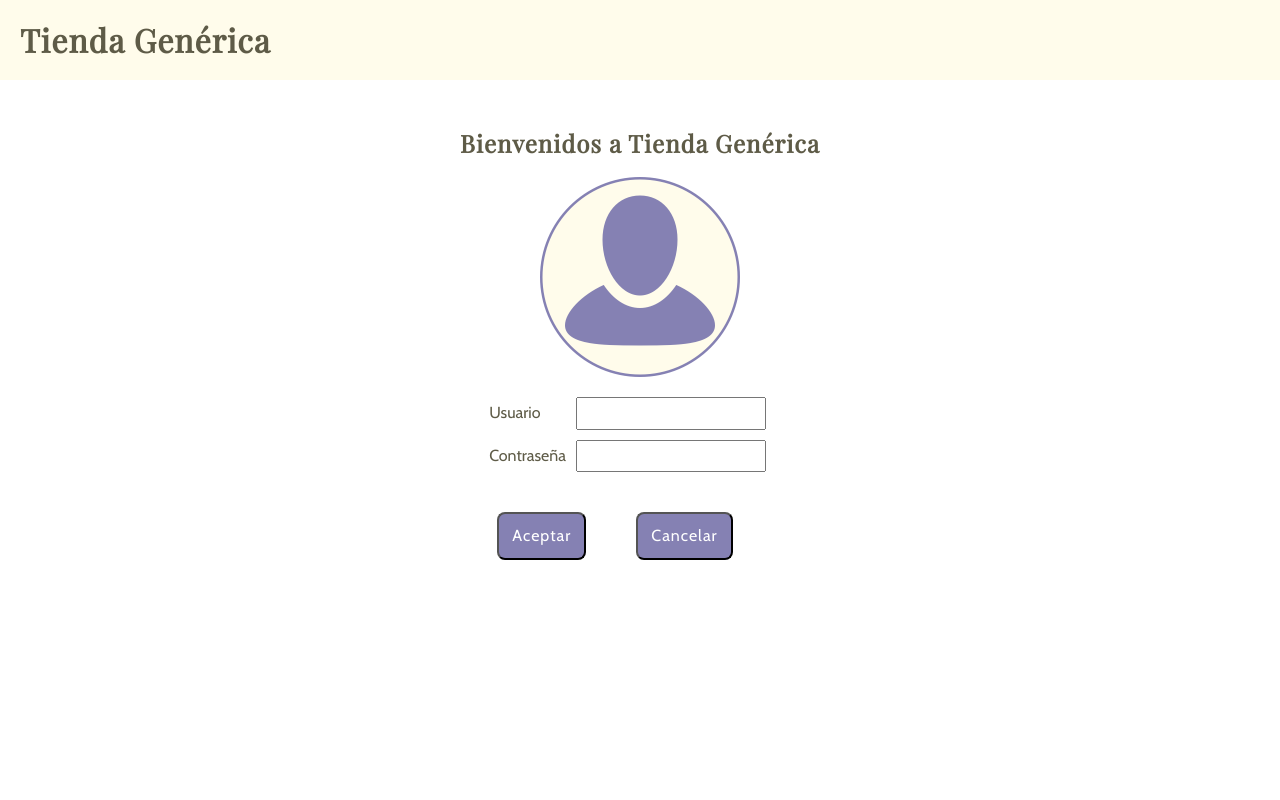
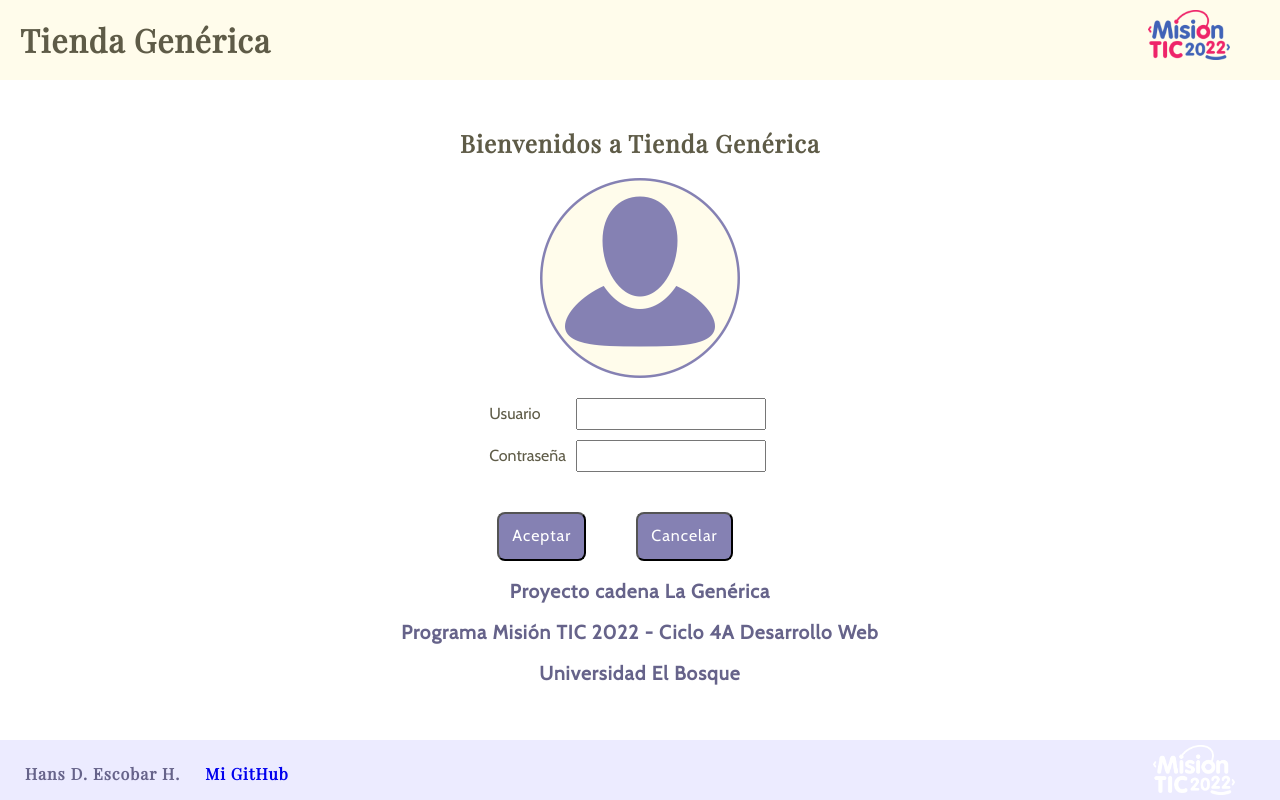
Before and after one commit to hdescobarh/cadena_lagenerica_frontend, a plain HTML site: page front_cadena_lagenerica/login.html in a window 1280 px wide. Both pictures are taken after a click on the button "Aceptar". Drawn offline with nearby package versions, Linux system fonts and the light colour scheme; no server answers.

Commit message:
modificaciones de estilo

```diff
--- /dev/null
+++ b/front_cadena_lagenerica/footer.html
@@ -0,0 +1,7 @@
+<div class= "footer">
+    <div id= "footer_text">Hans D. Escobar H.</div>
+    <div id= "git_text">
+        <a href="https://github.com/hdescobarh">Mi GitHub</a>
+    </div>
+    <img src="/resources/img/logo_misiontic_mono.png" alt="logo Misión TIC 2022">
+</div>
--- a/front_cadena_lagenerica/login.html
+++ b/front_cadena_lagenerica/login.html
@@ -12,6 +12,7 @@
     <header>
       <div class="header-title">
         <h1>Tienda Genérica</h1>
+        <img src="/resources/img/logo_misiontic_color.png" alt="logo Misión TIC 2022">
       </div>
       <div class= "nav-bar" id="login_nav"></div>
     </header>
@@ -33,7 +34,12 @@
         <button id="login_button">Aceptar</button>
         <button type="submit" form="login-form" formaction="" formmethod="GET">Cancelar</button>
       </div>
+      <div class="info_box">
+        <p> Proyecto cadena La Genérica</p>
+        <p> Programa Misión TIC 2022 - Ciclo 4A Desarrollo Web</p>
+        <p> Universidad El Bosque</p>
+      </div>
     </main>
-    <footer></footer>
+    <footer><div id="footer-placeholder"></div></footer>
   </body>
 </html>
--- a/front_cadena_lagenerica/resources/css/base/base.css
+++ b/front_cadena_lagenerica/resources/css/base/base.css
@@ -13,7 +13,7 @@ body{
     color: #5E5B47;
 }
 
-h1, h2, h3, h4, h5, h6 {
+h1, h2, h3, h4, h5, h6, p{
     font-family: 'Playfair Display', serif;
     text-align: center;
     letter-spacing: 1px;
@@ -54,3 +54,28 @@ tbody {
     color: #5E5B47;;
     background-color: #FFFCEB;
 }
+
+footer {
+    position:fixed;
+    bottom:0;
+    left:0;
+    width:100%;
+    height:60px;
+    background:#ECEBFF;
+ }
+
+ img {
+    max-width: 100%;
+    max-height: 100%;
+}
+
+.info_box{
+    color: #66638A;
+    font-size: larger;
+    margin-bottom: 100px;
+    font-weight:bolder;
+}
+
+.info_box p{
+    font-family: 'Cabin', sans-serif;
+}
--- /dev/null
+++ b/front_cadena_lagenerica/resources/css/blocks/footer.css
@@ -0,0 +1,24 @@
+.footer{
+    display: flex;
+}
+
+#footer_text, #git_text {
+    color: #66638A;
+    font-weight: bold;
+    letter-spacing: 1px;
+    padding-top: 25px;
+    padding-left: 25px;
+    font-family: 'Playfair Display', serif;
+}
+
+#git_text a{
+    text-decoration: none;
+}
+
+.footer img{
+    display: block;
+    width:inherit;
+    height:50px;
+    margin-right: 45px;
+    margin-top: 5px;
+ }
--- a/front_cadena_lagenerica/resources/css/blocks/header-title.css
+++ b/front_cadena_lagenerica/resources/css/blocks/header-title.css
@@ -7,3 +7,12 @@
 .header-title h1{
     padding-left: 20px;
 }
+
+
+ .header-title img{
+        display: block;
+        width:inherit;
+        height:50px;
+        margin-right: 50px;
+        margin-top: 10px;
+     }
--- a/front_cadena_lagenerica/resources/css/master.css
+++ b/front_cadena_lagenerica/resources/css/master.css
@@ -6,3 +6,4 @@
 @import url(./blocks/general-form.css);
 @import url(./blocks/sales-form.css);
 @import url(./blocks/form-buttons.css);
+@import url(./blocks/footer.css);
--- a/front_cadena_lagenerica/resources/js/index.js
+++ b/front_cadena_lagenerica/resources/js/index.js
@@ -2,6 +2,10 @@ const ENDPOINT = "http://localhost:8888/";
 
 $.get("navigation.html", function(data){
     $("#nav-placeholder").replaceWith(data);
+});
+
+$.get("footer.html", function(data){
+    $("#footer-placeholder").replaceWith(data);
 });
 
 $(document).on("click", "#btn_cerrar_sesion", function(){
```
Also changed, not shown: front_cadena_lagenerica/clientes.html (+3 -1 lines), front_cadena_lagenerica/index.html (+3 -1 lines), front_cadena_lagenerica/productos.html (+3 -1 lines), front_cadena_lagenerica/proveedores.html (+3 -1 lines), front_cadena_lagenerica/reportes.html (+3 -0 lines), front_cadena_lagenerica/usuarios.html (+3 -1 lines), front_cadena_lagenerica/ventas.html (+9 -2 lines), front_cadena_lagenerica/resources/css/blocks/blocks.txt (deleted), front_cadena_lagenerica/resources/img/GitHub_iso.png (added), front_cadena_lagenerica/resources/img/logo_misiontic_color.png (added).
